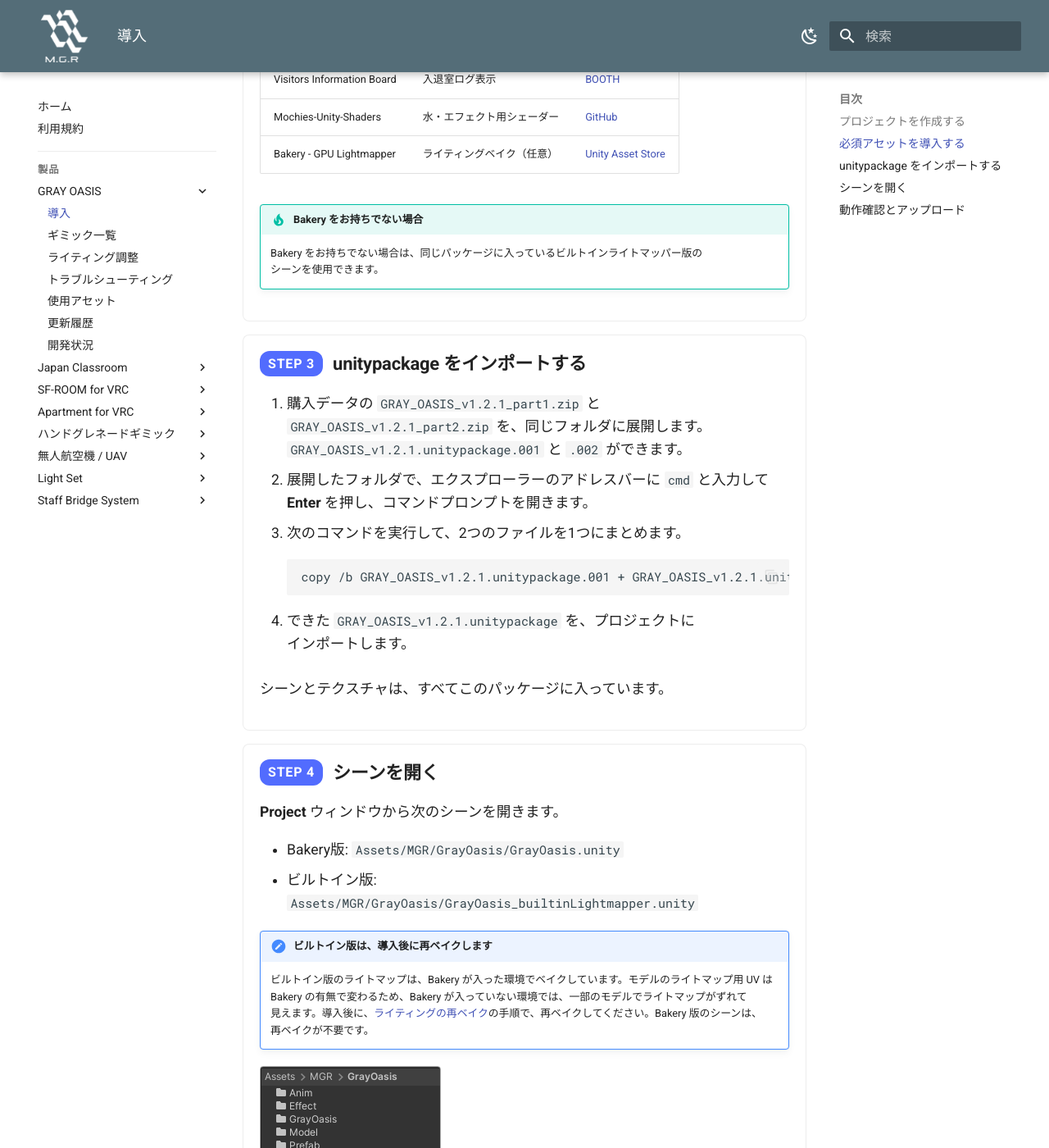
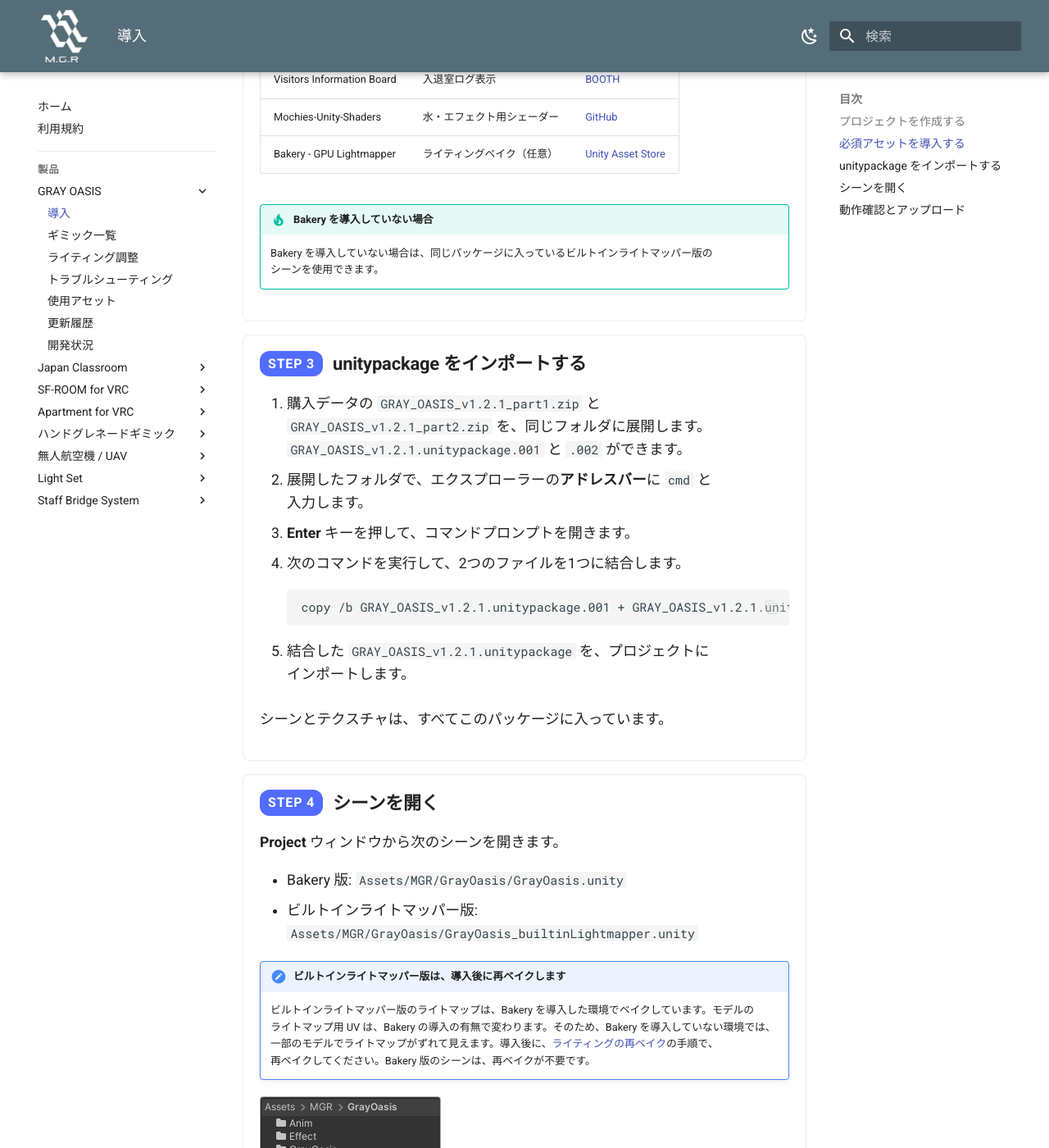
Before and after one commit to MAGURO-git/ProductArchive, an MkDocs documentation site: the page built from docs/gray-oasis/install.md, in a window 1280 px wide and 1400 px high, scrolled down 697 px. Shown: the whole window at 82% size. Built offline with MkDocs 1.6.1 and Material for MkDocs 9.7.7, drawn with Linux system fonts in a browser that asks for light colours; some of the changed text lies outside the part shown.

Commit message:
GRAY OASIS マニュアル: 用語を「導入」「ビルトインライトマッパー版」にそろえ、導入の手順を1ステップ1操作にする
Co-Authored-By: Claude Sonnet 5.5 <noreply@anthropic.com>

````diff
--- a/docs/gray-oasis/install.md
+++ b/docs/gray-oasis/install.md
@@ -23,7 +23,7 @@ VCC（VRChat Creator Companion）または ALCOM から、VRChat ワールド用
 </div>
 <div class="step-body" markdown="1">
 
-ワールド内のギミックやシェーダーが参照しているため、パッケージをインポートする前にすべて導入してください。
+ワールド内のギミックやシェーダーが参照しているため、パッケージをインポートする前に、次のアセットを導入してください。Bakery は任意です。
 
 | アセット | 用途 | 入手先 |
 |---|---|---|
@@ -34,8 +34,8 @@ VCC（VRChat Creator Companion）または ALCOM から、VRChat ワールド用
 | Mochies-Unity-Shaders | 水・エフェクト用シェーダー | [GitHub](https://github.com/MochiesCode/Mochies-Unity-Shaders) |
 | Bakery - GPU Lightmapper | ライティングベイク（任意） | [Unity Asset Store](https://assetstore.unity.com/packages/tools/level-design/bakery-gpu-lightmapper-122218?locale=ja-JP) |
 
-!!! tip "Bakery をお持ちでない場合"
-    Bakery をお持ちでない場合は、同じパッケージに入っているビルトインライトマッパー版のシーンを使用できます。
+!!! tip "Bakery を導入していない場合"
+    Bakery を導入していない場合は、同じパッケージに入っているビルトインライトマッパー版のシーンを使用できます。
 
 </div>
 </div>
@@ -48,14 +48,15 @@ VCC（VRChat Creator Companion）または ALCOM から、VRChat ワールド用
 <div class="step-body" markdown="1">
 
 1. 購入データの `GRAY_OASIS_v1.2.1_part1.zip` と `GRAY_OASIS_v1.2.1_part2.zip` を、同じフォルダに展開します。`GRAY_OASIS_v1.2.1.unitypackage.001` と `.002` ができます。
-2. 展開したフォルダで、エクスプローラーのアドレスバーに `cmd` と入力して **Enter** を押し、コマンドプロンプトを開きます。
-3. 次のコマンドを実行して、2つのファイルを1つにまとめます。
+2. 展開したフォルダで、エクスプローラーの**アドレスバー**に `cmd` と入力します。
+3. **Enter** キーを押して、コマンドプロンプトを開きます。
+4. 次のコマンドを実行して、2つのファイルを1つに結合します。
 
     ```
     copy /b GRAY_OASIS_v1.2.1.unitypackage.001 + GRAY_OASIS_v1.2.1.unitypackage.002 GRAY_OASIS_v1.2.1.unitypackage
     ```
 
-4. できた `GRAY_OASIS_v1.2.1.unitypackage` を、プロジェクトにインポートします。
+5. 結合した `GRAY_OASIS_v1.2.1.unitypackage` を、プロジェクトにインポートします。
 
 シーンとテクスチャは、すべてこのパッケージに入っています。
 
@@ -71,11 +72,11 @@ VCC（VRChat Creator Companion）または ALCOM から、VRChat ワールド用
 
 **Project** ウィンドウから次のシーンを開きます。
 
-- Bakery版: `Assets/MGR/GrayOasis/GrayOasis.unity`
-- ビルトイン版: `Assets/MGR/GrayOasis/GrayOasis_builtinLightmapper.unity`
+- Bakery 版: `Assets/MGR/GrayOasis/GrayOasis.unity`
+- ビルトインライトマッパー版: `Assets/MGR/GrayOasis/GrayOasis_builtinLightmapper.unity`
 
-!!! note "ビルトイン版は、導入後に再ベイクします"
-    ビルトイン版のライトマップは、Bakery が入った環境でベイクしています。モデルのライトマップ用 UV は Bakery の有無で変わるため、Bakery が入っていない環境では、一部のモデルでライトマップがずれて見えます。導入後に、[ライティングの再ベイク](customize.md)の手順で、再ベイクしてください。Bakery 版のシーンは、再ベイクが不要です。
+!!! note "ビルトインライトマッパー版は、導入後に再ベイクします"
+    ビルトインライトマッパー版のライトマップは、Bakery を導入した環境でベイクしています。モデルのライトマップ用 UV は、Bakery の導入の有無で変わります。そのため、Bakery を導入していない環境では、一部のモデルでライトマップがずれて見えます。導入後に、[ライティングの再ベイク](customize.md)の手順で、再ベイクしてください。Bakery 版のシーンは、再ベイクが不要です。
 
 ![シーンの場所](images/scene-location.png)
 
````
Also changed, not shown: docs/gray-oasis/customize.md (+2 -2 lines), docs/gray-oasis/index.md (+5 -5 lines), docs/gray-oasis/troubleshoot.md (+1 -1 lines).
